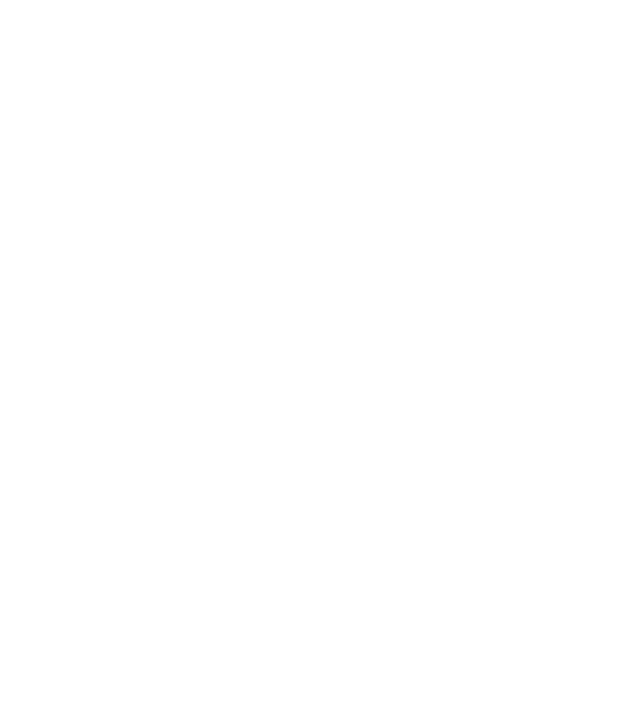
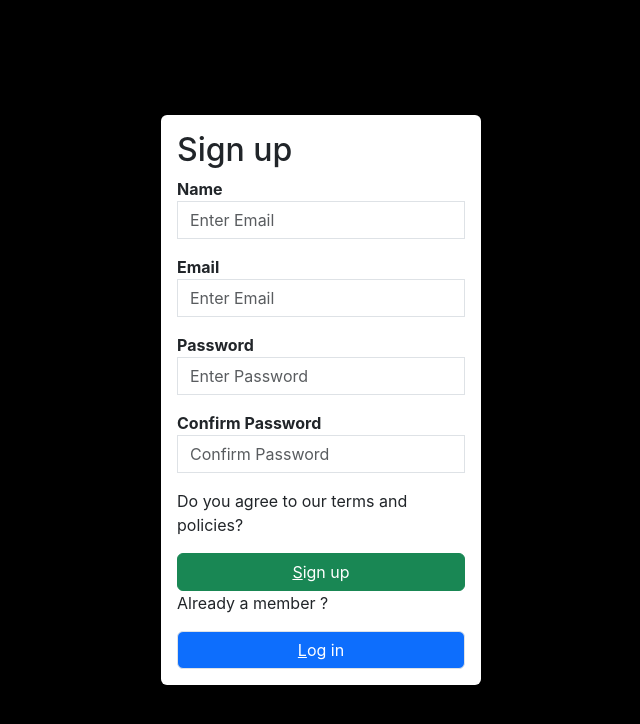
Before and after one commit to bluVshal/sample-login-front, a React (Create React App) app: page /signup in a window 1280 px wide. Shown: the top 724 px of the page, without its empty margins (319-959 px from the left). Built offline with nearby package versions, Linux system fonts and the light colour scheme.

Commit message:
Modified Validation for SignIN and SignUp

```diff
--- a/src/Components/Login.js
+++ b/src/Components/Login.js
@@ -1,21 +1,67 @@
-import React from 'react';
+import React, {useState} from 'react';
 import { Link } from 'react-router-dom';
 
 const Login = () => {
+
+    const [values, setValues] = useState({
+        email: '',
+        password: ''
+    });
+
+    const [errors, setErrors] = useState({
+        errors:[]
+    });
+
+    const Validation = (values) => {
+        let error = {};
+        const email_pattern = /^[^\s@]+@[^\s]+\.[^\s]+$/
+        const pass_pattern = /^(?=.*\d)(?=.*[a-z])(?=.*[A-Z])[a-zA-Z0-9]{8,}$/
+
+        if(values.email === ""){
+            error.email = "Please enter your email"
+        }
+        else if(!email_pattern.test(values.email)){
+            error.email = "Please enter a valid email";
+        }
+
+        if(values.password === ""){
+            error.password = "Please enter your password";
+        }
+        else if(!pass_pattern.test(values.password)){
+            error.password = "Please enter a valid password";
+        }
+
+        return error;
+
+    };
+
+    const handleSubmit = (event) =>{
+        event.preventDefault();
+        setErrors(Validation(values));
+    };
+
+    const handleInput = (event) => {
+        setValues(prev => ({ ...prev, [event.target.name]: [event.target.value]}))
+    };
+
     return(
         <div className='d-flex justify-content-center align-items-center bg-black vh-100'>
             <div className='bg-white p-3 rounded w-25'>
+                <h2> Login </h2>
                 <form action="">
                     <div className='mb-3'>
                         <label htmlFor='email'><b>Email</b></label>
-                        <input type="email" placeholder='Enter Email' className='form-control rounded-0'/>
+                        <input name='email' type="email" onInput={handleInput} placeholder='Enter Email' className='form-control rounded-0'/>
+                        <span>{errors.email && <span className='text-danger'> {errors.email} </span>}</span>
                     </div>
                     <div className='mb-3'>
                         <label htmlFor='password'><b>Password</b></label>
-                        <input type='password' placeholder='Enter Password' className='form-control rounded-0'></input>
+                        <input name='password' type='password' onInput={handleInput} placeholder='Enter Password' className='form-control rounded-0'></input>
+                        <span>{errors.password && <span className='text-danger'>{errors.password}</span>}</span>
                     </div>
-                    <button className='btn btn-success w-100'><u>L</u>og In</button>
                     <p> Do you agree to our terms and policies? </p>
+                    <button type="submit" onClick={handleSubmit} className='btn btn-success w-100'><u>L</u>og In</button>
+                    <p> Are you new here? Create your account</p>
                     <Link to='/signup' className='btn btn-primary border w-100'><u>C</u>reate Account</Link>
                 </form>
             </div>
--- a/src/Components/Signup.js
+++ b/src/Components/Signup.js
@@ -1,9 +1,67 @@
-import React from 'react';
+import React, {useState} from 'react';
+import { Link } from 'react-router-dom';
+const Signup = () =>{
 
-const Signup = () =>{
+    const [values, setValues] = useState({
+        email: '',
+        password: ''
+    });
+
+    const [errors, setErrors] = useState({
+        errors:[]
+    });
+
+    const Validation = (values) => {
+
+        let error = {};
+        const email_pattern = /^[^\s@]+@[^\s]+\.[^\s]+$/
+        const pass_pattern = /^(?=.*\d)(?=.*[a-z])(?=.*[A-Z])[a-zA-Z0-9]{8,}$/
+
+        if(values.email === ""){
+            error.email = "Please enter your email"
+        }
+        else if(!email_pattern.test(values.email)){
+            error.email = "Please enter a valid email";
+        }
+
+        if(values.password === ""){
+            error.password = "Please enter your password";
+        }
+        else if(!pass_pattern.test(values.password)){
+            error.password = "Please enter a valid password";
+        }
+
+        return error;
+
+    };
+
     return(
-        <div>
-
+        <div className='d-flex justify-content-center align-items-center bg-black vh-100'>
+            <div className='bg-white p-3 rounded w-25'>
+                <h2> Sign up</h2>
+                <form action="">
+                    <div className='mb-3'>
+                        <label htmlFor='email'><b>Name</b></label>
+                        <input type="email" placeholder='Enter Email' className='form-control rounded-0'/>
+                    </div>
+                    <div className='mb-3'>
+                        <label htmlFor='email'><b>Email</b></label>
+                        <input type="email" placeholder='Enter Email' className='form-control rounded-0'/>
+                    </div>
+                    <div className='mb-3'>
+                        <label htmlFor='password'><b>Password</b></label>
+                        <input type='password' placeholder='Enter Password' className='form-control rounded-0'></input>
+                    </div>
+                    <div className='mb-3'>
+                        <label htmlFor='password'><b>Confirm Password</b></label>
+                        <input type='password' placeholder='Confirm Password' className='form-control rounded-0'></input>
+                    </div>
+                    <p> Do you agree to our terms and policies? </p>
+                    <button className='btn btn-success w-100'><u>S</u>ign up</button>
+                    <p> Already a member ? </p>
+                    <Link to='/' className='btn btn-primary border w-100'><u>L</u>og in</Link>
+                </form>
+            </div>
         </div>
     )
 }
```
